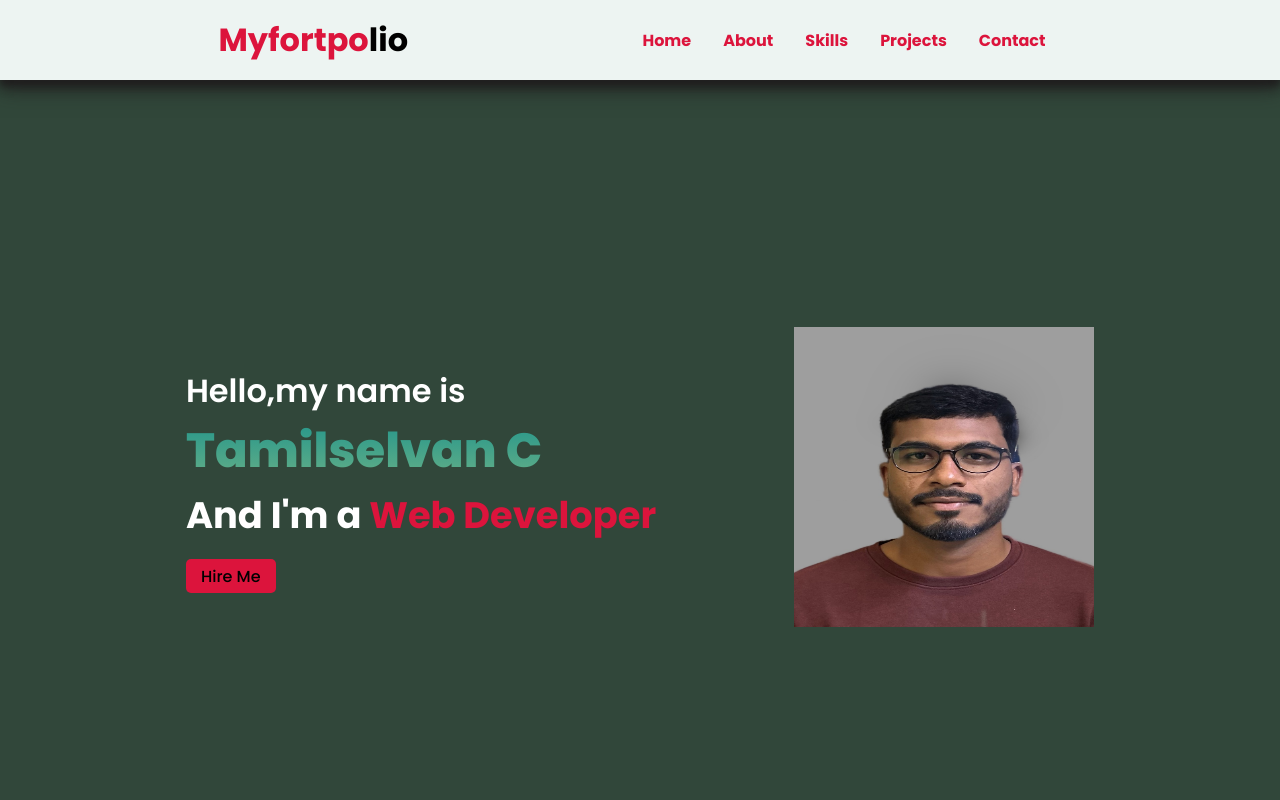
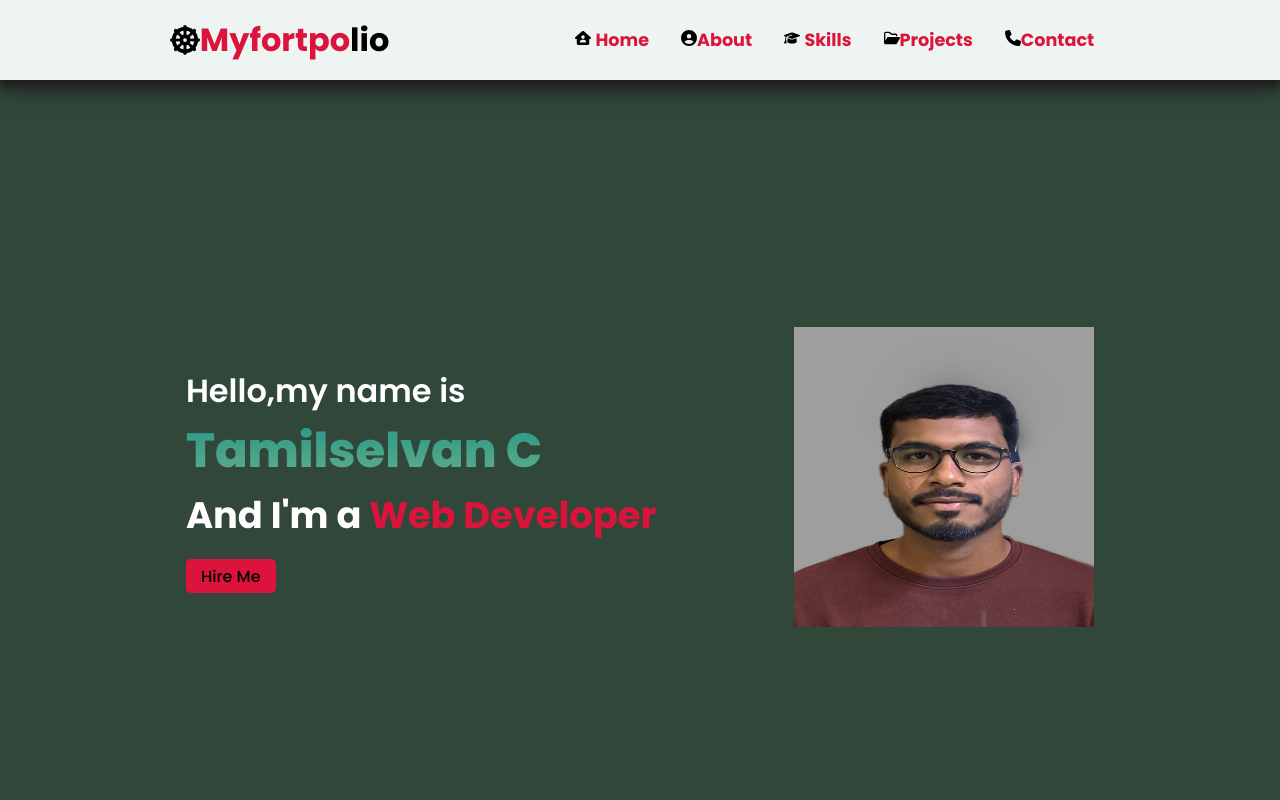
Before and after one commit to TamilselvanChandrakumar/my-portfolio, a React (Vite) app in the folder portfolio-app/: page / in a window 1280 px wide. Shown: the top 800 px of the page. Built offline with nearby package versions, Linux system fonts and the light colour scheme.

Commit message:
first commit

```diff
--- a/portfolio-app/src/component/navbar/Navbar.css
+++ b/portfolio-app/src/component/navbar/Navbar.css
@@ -12,6 +12,8 @@
 }
 .navbar-text h1 {
   color: var(--font-primary-color);
+  display: flex;
+  align-items: center;
 }
 .navbar-text h1 span {
   color: var(--font-dark-color);
@@ -22,6 +24,7 @@
 }
 .navbar-links li a {
   color: var(--font-primary-color);
+  font-size: 1.1rem;
   font-weight: 700;
   position: relative;
 }
--- a/portfolio-app/src/component/navbar/Navbar.jsx
+++ b/portfolio-app/src/component/navbar/Navbar.jsx
@@ -1,6 +1,12 @@
 import React, { useState } from "react";
 import "../navbar/Navbar.css";
 import { FaBars } from "react-icons/fa6";
+import { FaDharmachakra } from "react-icons/fa6";
+import { FaHouseUser } from "react-icons/fa6";
+import { FaRegFolderOpen } from "react-icons/fa6";
+import { FaPhone } from "react-icons/fa6";
+import { FaGraduationCap } from "react-icons/fa6";
+import { FaCircleUser } from "react-icons/fa6";
 const Navbar = () => {
   const [sidenav, setSideNav] = useState(false);
   const handleSidenav = () => {
@@ -12,7 +18,8 @@ const Navbar = () => {
       <div className="navbar-container">
         <div className="navbar-text">
           <h1>
-            Myfortpo<span>lio</span>
+            <FaDharmachakra color="black" size={30}></FaDharmachakra> Myfortpo
+            <span>lio</span>
           </h1>
         </div>
         <div className="hamburger" onClick={handleSidenav}>
@@ -21,20 +28,23 @@ const Navbar = () => {
         <nav className={`navbar-links-container ${sidenav ? "active" : null}`}>
           <ul className="navbar-links">
             <li>
-              <a href="#home">Home</a>
+              <FaHouseUser></FaHouseUser> <a href="#home">Home</a>
             </li>
             <li>
+              <FaCircleUser></FaCircleUser>
               <a href="#about">About</a>
             </li>
             <li>
               {" "}
-              <a href="#skills">Skills</a>
+              <FaGraduationCap></FaGraduationCap> <a href="#skills">Skills</a>
             </li>
             <li>
               {" "}
+              <FaRegFolderOpen></FaRegFolderOpen>
               <a href="#projects">Projects</a>
             </li>
             <li>
+              <FaPhone></FaPhone>
               <a href="#contact">Contact</a>
             </li>
           </ul>
--- a/portfolio-app/src/component/skills/Skill.css
+++ b/portfolio-app/src/component/skills/Skill.css
@@ -11,7 +11,6 @@
 }
 
 .card {
-  border: 3px solid black;
   border-radius: 10px;
   padding: 1rem;
   height: 20rem;
@@ -20,6 +19,7 @@
   align-items: center;
   justify-content: space-evenly;
   background-color: var(--background-white-color);
+  box-shadow: 0 6px 8px 0 black, 0 8px 20px 0 black;
 }
 .card img {
   width: 100px;
```
